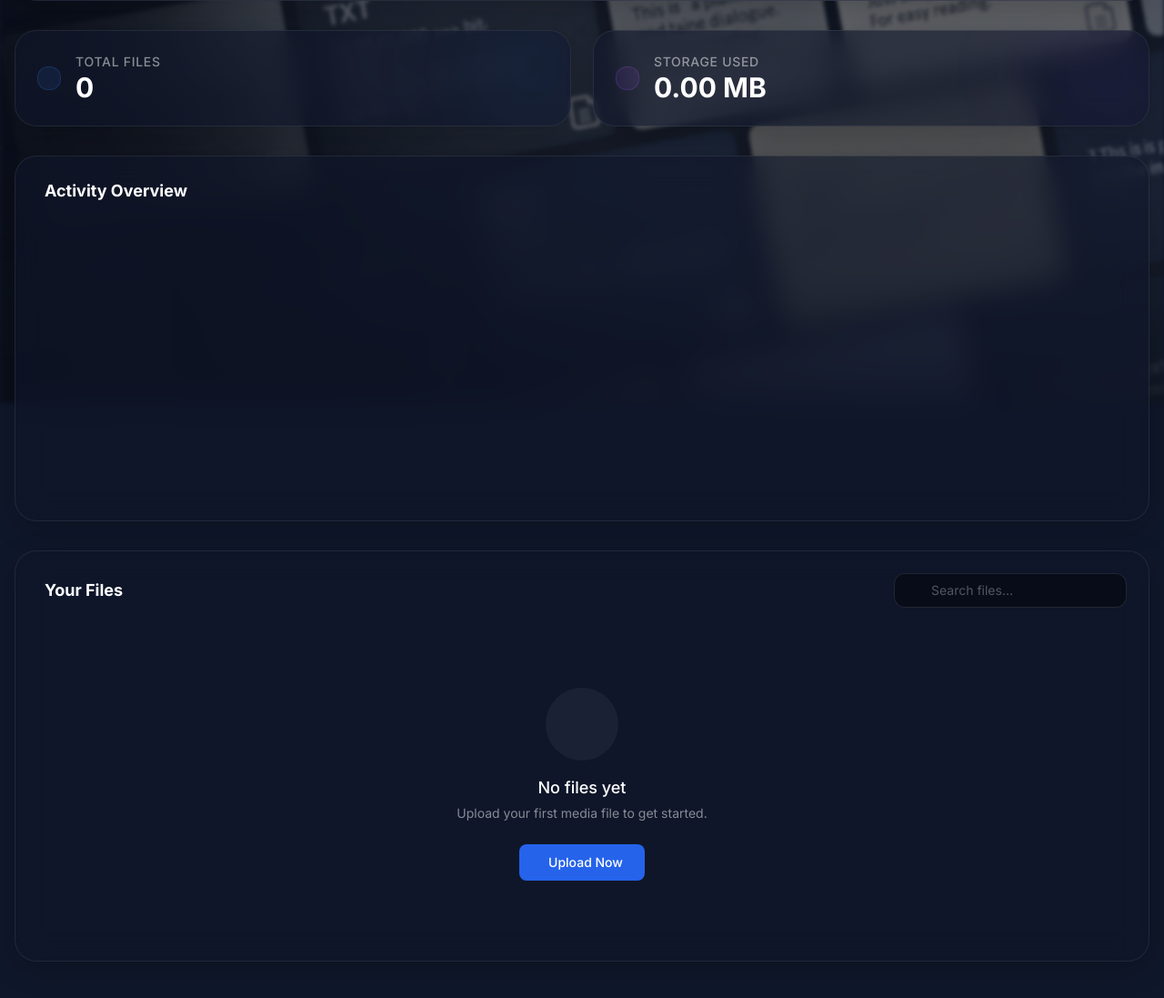
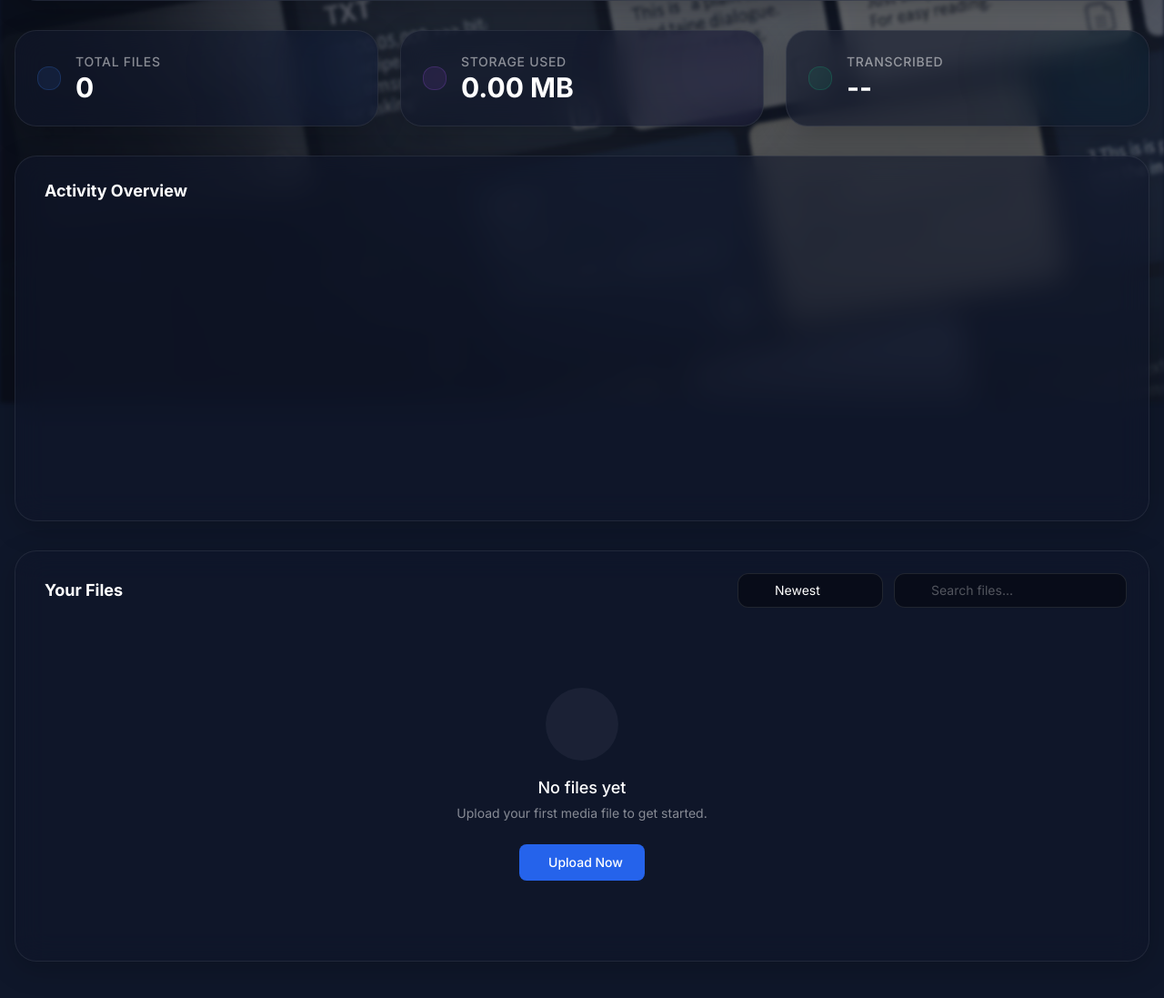
Before and after one commit to ADEL-MAHMOUD10/Dashboard_SubTranscribe, a Flask app: template templates/dashboard.html in a window 1280 px wide. Shown: the part 257-1354 px from the top of the page at 91% size. Run offline with Flask 3, Linux system fonts and the light colour scheme; the template is opened without the code that fills it, so the values that code supplies are empty; a map, chart or similar area stays blank; some libraries are stand-ins or nearby versions.

Commit message:
Feat: Backend total duration calc and UI update (removed sync logic)

```diff
--- a/templates/dashboard.html
+++ b/templates/dashboard.html
@@ -160,7 +160,7 @@
 
                         <!-- Dropdown Menu -->
                         <div id="userDropdownMenu"
-                            class="absolute right-0 top-full mt-4 w-56 bg-[#0f172a] border border-white/10 rounded-2xl shadow-2xl overflow-hidden opacity-0 translate-y-2 pointer-events-none transition-all duration-300 z-[60]">
+                            class="absolute right-0 top-full mt-2 w-56 bg-[#0f172a] border border-white/10 rounded-2xl shadow-2xl overflow-hidden opacity-0 translate-y-2 pointer-events-none transition-all duration-300 z-[60]">
                             <div class="p-1.5">
                                 <a href="/"
                                     class="flex items-center gap-3 px-4 py-2.5 text-sm text-white/70 hover:text-white hover:bg-white/5 rounded-xl transition-all">
@@ -224,7 +224,7 @@
             </div>
 
             <!-- Stats Grid -->
-            <div class="grid grid-cols-1 md:grid-cols-2 gap-6 mb-8">
+            <div class="grid grid-cols-1 md:grid-cols-3 gap-6 mb-8">
                 <!-- Total Files -->
                 <div class="glass-card p-6 relative overflow-hidden group" data-aos="fade-up" data-aos-delay="100">
                     <div
@@ -257,6 +257,23 @@
                         </div>
                     </div>
                 </div>
+
+                <!-- Total Duration -->
+                <div class="glass-card p-6 relative overflow-hidden group" data-aos="fade-up" data-aos-delay="300">
+                    <div
+                        class="absolute -right-6 -top-6 w-32 h-32 bg-emerald-500/10 rounded-full blur-3xl group-hover:bg-emerald-500/20 transition-all">
+                    </div>
+                    <div class="flex items-center gap-4 relative z-10">
+                        <div
+                            class="p-3 rounded-xl bg-emerald-500/10 text-emerald-400 text-2xl border border-emerald-500/20">
+                            <i class="ti ti-clock"></i>
+                        </div>
+                        <div>
+                            <p class="text-sm text-white/50 font-medium uppercase tracking-wider">Transcribed</p>
+                            <h3 class="text-3xl font-bold" id="total-duration">{{ total_duration|default('--') }}</h3>
+                        </div>
+                    </div>
+                </div>
             </div>
 
             <!-- Activity Chart -->
@@ -280,14 +297,39 @@
                         Your Files
                     </h3>
 
-                    <!-- Search Input -->
+                    <!-- Search & Sort Input -->
+                    <div class="flex flex-col sm:flex-row gap-3 w-full md:w-auto">
+                        <!-- Sort Dropdown -->
+                        <div class="relative group">
+                            <div
+                                class="absolute inset-y-0 left-0 pl-3 flex items-center pointer-events-none text-white/40">
+                                <i class="ti ti-sort-descending"></i>
+                            </div>
+                            <select id="file-sort"
+                                class="w-full sm:w-40 bg-black/40 border border-white/10 rounded-xl pl-10 pr-8 py-2 text-sm text-white focus:outline-none focus:border-blue-500 focus:ring-1 focus:ring-blue-500 transition-all appearance-none cursor-pointer">
+                                <option value="newest">Newest</option>
+                                <option value="oldest">Oldest</option>
+                                <option value="name_asc">Name (A-Z)</option>
+                                <option value="name_desc">Name (Z-A)</option>
+                                <option value="size_desc">Size (Large)</option>
+                                <option value="size_asc">Size (Small)</option>
+                            </select>
+                            <div
+                                class="absolute inset-y-0 right-0 pr-3 flex items-center pointer-events-none text-white/40">
+                                <i class="ti ti-caret-down"></i>
+                            </div>
+                        </div>
+
+                        <!-- Search -->
                         <div class="relative w-full md:w-64 group">
-                        <div class="absolute inset-y-0 left-0 pl-3 flex items-center pointer-events-none text-white/40">
+                            <div
+                                class="absolute inset-y-0 left-0 pl-3 flex items-center pointer-events-none text-white/40">
                                 <i class="ti ti-search group-focus-within:text-blue-400 transition-colors"></i>
                             </div>
                             <input type="text" id="file-search"
                                 class="w-full bg-black/40 border border-white/10 rounded-xl pl-10 pr-4 py-2 text-sm text-white focus:outline-none focus:border-blue-500 focus:ring-1 focus:ring-blue-500 transition-all placeholder-white/30"
                                 placeholder="Search files...">
+                        </div>
                     </div>
                 </div>
 
@@ -317,7 +359,10 @@
                         </thead>
                         <tbody id="file-list" class="text-sm">
                             {% for file in files %}
-                            <tr class="bg-white/5 hover:bg-white/10 transition-all duration-200 group relative">
+                            <tr class="bg-white/5 hover:bg-white/10 transition-all duration-200 group relative"
+                                data-name="{{ file.file_name|lower }}" data-size="{{ file.file_size|default(0) }}"
+                                data-date="{{ file.upload_time.timestamp()|default(0) }}"
+                                data-duration="{{ file.duration|default(10) }}">
                                 <td class="p-4 rounded-l-xl">
                                     <div class="flex items-center gap-3">
                                         {% if file.file_name and (file.file_name.startswith('http://') or
@@ -482,9 +527,11 @@
             const fileRows = document.querySelectorAll('#file-list tr');
             const totalFilesEl = document.getElementById('total-files');
             const totalSizeEl = document.getElementById('total-size');
+
             let totalSize = 0;
 
             fileRows.forEach(row => {
+                // Size
                 const sizeCell = row.cells[1];
                 if (sizeCell) {
                     const sizeText = sizeCell.textContent.trim();
@@ -492,6 +539,7 @@
                     if (!isNaN(size)) totalSize += size;
                 }
             });
+
             if (totalFilesEl) totalFilesEl.textContent = fileRows.length;
             if (totalSizeEl) totalSizeEl.textContent = totalSize.toFixed(2) + ' MB';
 
@@ -508,32 +556,72 @@
                     }
                 }
             });
+
+            // Initial Sort (Newest)
+            sortFiles('newest');
         });
 
         // ============================================
-        // 3. Search Logic
+        // 3. Search & Sort Logic
         // ============================================
         const searchInput = document.getElementById('file-search');
-        if (searchInput) {
-            searchInput.addEventListener('keyup', function () {
-                const term = this.value.toLowerCase();
-                const rows = document.querySelectorAll('#file-list tr');
+        const sortSelect = document.getElementById('file-sort');
+        const fileListBody = document.getElementById('file-list');
 
+        function filterAndSort() {
+            if (!fileListBody) return;
+            const rows = Array.from(fileListBody.querySelectorAll('tr'));
+            const term = searchInput ? searchInput.value.toLowerCase() : '';
+            const sortMode = sortSelect ? sortSelect.value : 'newest';
+
+            // Filter
             rows.forEach(row => {
-                    const nameEl = row.querySelector('.file-name');
+                const name = row.getAttribute('data-name') || '';
                 const idEl = row.querySelector('.transcript-id');
-
-                    const name = nameEl ? nameEl.textContent.toLowerCase() : '';
                 const id = idEl ? idEl.textContent.toLowerCase() : '';
 
                 if (name.includes(term) || id.includes(term)) {
                     row.style.display = '';
+                    row.classList.add('visible-row');
                 } else {
                     row.style.display = 'none';
+                    row.classList.remove('visible-row');
                 }
             });
+
+            // Sort
+            const visibleRows = rows.filter(r => r.classList.contains('visible-row') || r.style.display !== 'none');
+
+            visibleRows.sort((a, b) => {
+                const aName = a.getAttribute('data-name') || '';
+                const bName = b.getAttribute('data-name') || '';
+                const aSize = parseFloat(a.getAttribute('data-size') || 0);
+                const bSize = parseFloat(b.getAttribute('data-size') || 0);
+                const aDate = parseFloat(a.getAttribute('data-date') || 0);
+                const bDate = parseFloat(b.getAttribute('data-date') || 0);
+
+                switch (sortMode) {
+                    case 'newest': return bDate - aDate;
+                    case 'oldest': return aDate - bDate;
+                    case 'name_asc': return aName.localeCompare(bName);
+                    case 'name_desc': return bName.localeCompare(aName);
+                    case 'size_desc': return bSize - aSize;
+                    case 'size_asc': return aSize - bSize;
+                    default: return 0;
+                }
             });
+
+            // Re-append in order
+            visibleRows.forEach(row => fileListBody.appendChild(row));
         }
+
+        function sortFiles(mode) {
+            if (sortSelect) sortSelect.value = mode;
+            filterAndSort();
+        }
+
+        if (searchInput) searchInput.addEventListener('keyup', filterAndSort);
+        if (sortSelect) sortSelect.addEventListener('change', filterAndSort);
 
         // ============================================
         // 4. Modal & Delete Logic
```
Also changed, not shown: module/subtitle.py (+9 -1 lines). Lines whose indentation alone changed are shown as unchanged.
